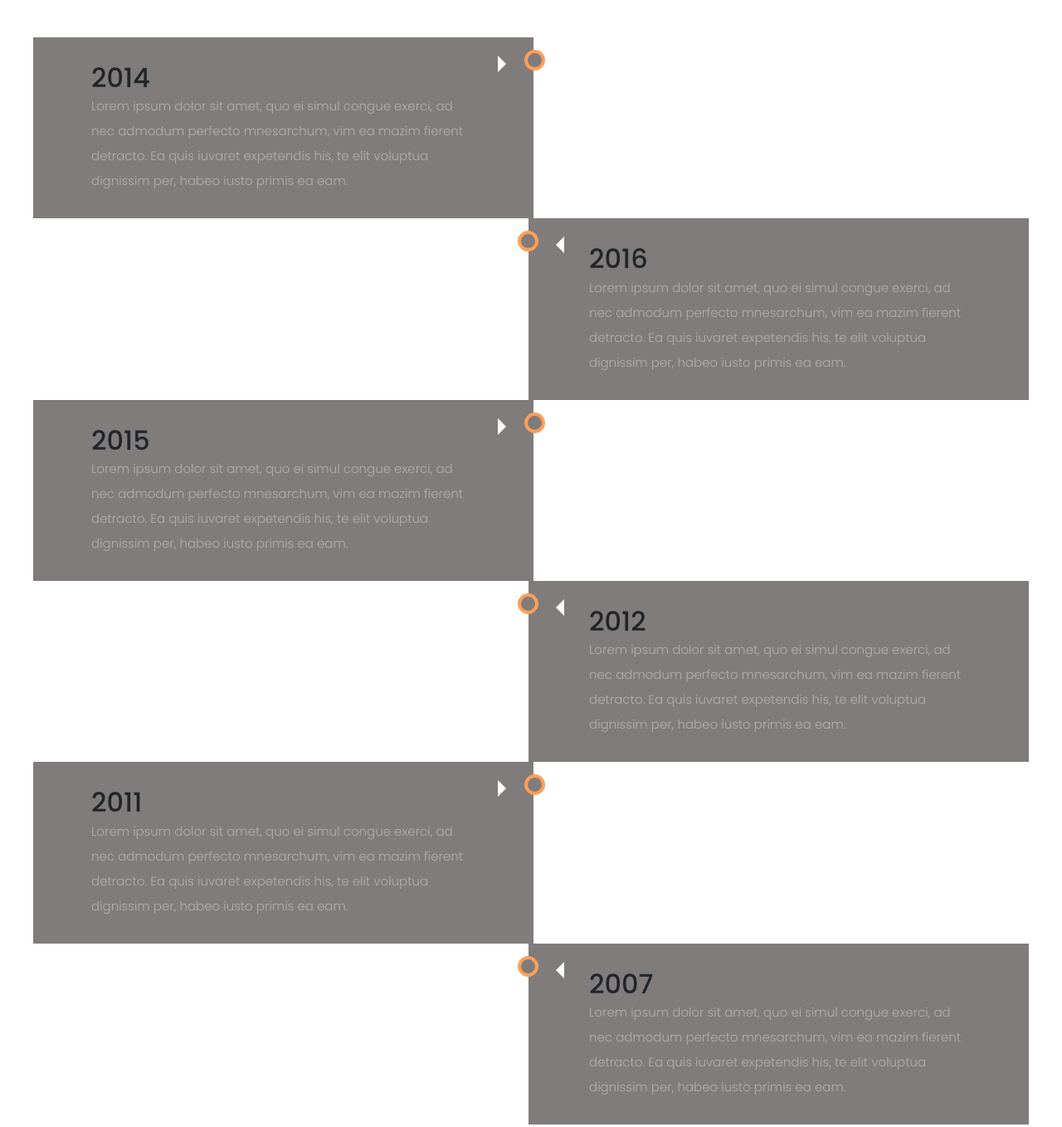
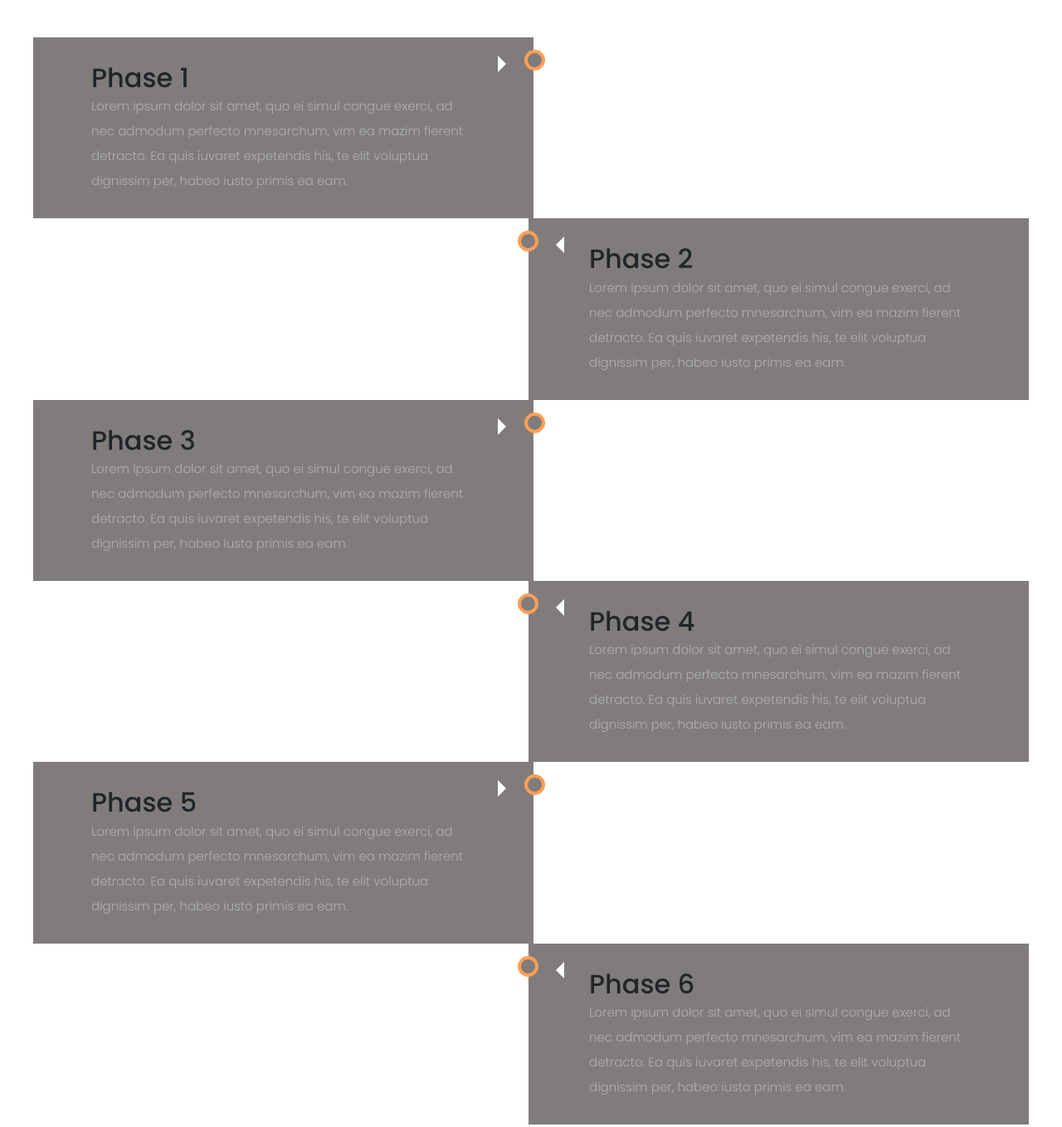
Before and after one commit to TokenRevolution/MotorGP, a plain HTML site: page homepage_3.html in a window 1280 px wide. Shown: the part 3985-5343 px from the top of the page at 83% size. Drawn offline with Linux system fonts and the light colour scheme.

Commit message:
Update homepage_3.html

```diff
--- a/homepage_3.html
+++ b/homepage_3.html
@@ -689,37 +689,37 @@
   <div class="timeline">
     <div class="container0 left">
       <div class="content">
-        <h2>2014</h2>
+        <h2>Phase 1</h2>
         <p>Lorem ipsum dolor sit amet, quo ei simul congue exerci, ad nec admodum perfecto mnesarchum, vim ea mazim fierent detracto. Ea quis iuvaret expetendis his, te elit voluptua dignissim per, habeo iusto primis ea eam.</p>
       </div>
     </div>
     <div class="container0 right">
       <div class="content">
-        <h2>2016</h2>
+        <h2>Phase 2</h2>
         <p>Lorem ipsum dolor sit amet, quo ei simul congue exerci, ad nec admodum perfecto mnesarchum, vim ea mazim fierent detracto. Ea quis iuvaret expetendis his, te elit voluptua dignissim per, habeo iusto primis ea eam.</p>
       </div>
     </div>
     <div class="container0 left">
       <div class="content">
-        <h2>2015</h2>
+        <h2>Phase 3</h2>
         <p>Lorem ipsum dolor sit amet, quo ei simul congue exerci, ad nec admodum perfecto mnesarchum, vim ea mazim fierent detracto. Ea quis iuvaret expetendis his, te elit voluptua dignissim per, habeo iusto primis ea eam.</p>
       </div>
     </div>
     <div class="container0 right">
       <div class="content">
-        <h2>2012</h2>
+        <h2>Phase 4</h2>
         <p>Lorem ipsum dolor sit amet, quo ei simul congue exerci, ad nec admodum perfecto mnesarchum, vim ea mazim fierent detracto. Ea quis iuvaret expetendis his, te elit voluptua dignissim per, habeo iusto primis ea eam.</p>
       </div>
     </div>
     <div class="container0 left">
       <div class="content">
-        <h2>2011</h2>
+        <h2>Phase 5</h2>
         <p>Lorem ipsum dolor sit amet, quo ei simul congue exerci, ad nec admodum perfecto mnesarchum, vim ea mazim fierent detracto. Ea quis iuvaret expetendis his, te elit voluptua dignissim per, habeo iusto primis ea eam.</p>
       </div>
     </div>
     <div class="container0 right">
       <div class="content">
-        <h2>2007</h2>
+        <h2>Phase 6</h2>
         <p>Lorem ipsum dolor sit amet, quo ei simul congue exerci, ad nec admodum perfecto mnesarchum, vim ea mazim fierent detracto. Ea quis iuvaret expetendis his, te elit voluptua dignissim per, habeo iusto primis ea eam.</p>
       </div>
     </div>
```
